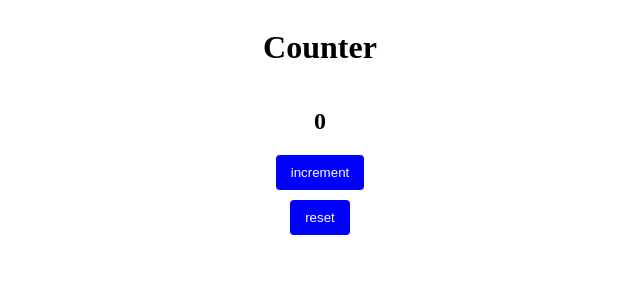
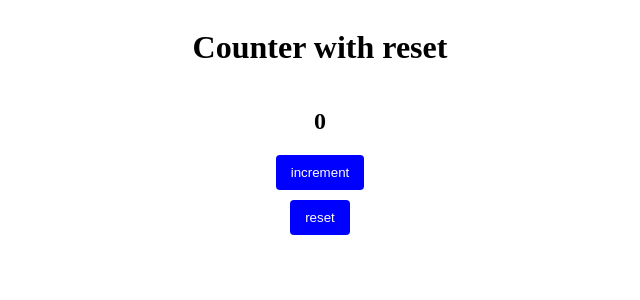
Before and after one commit to luisabianca/react-hooks, a React (Vite) app: page / in a window 1280 px wide. Shown: the top 300 px of the page, without its empty margins (320-960 px from the left). Built offline with nearby package versions, Linux system fonts and the light colour scheme.

Commit message:
counter reset

```diff
--- a/src/components/CounterReset/Counter.jsx
+++ b/src/components/CounterReset/Counter.jsx
@@ -17,7 +17,7 @@ const Counter = () => {
 
   return (
     <>
-      <h1>Counter</h1>
+      <h1>Counter with reset</h1>
       <h2>{count}</h2>
       <button onClick={handleClick}>increment</button>
       <button onClick={resetCount}>reset</button>
```
